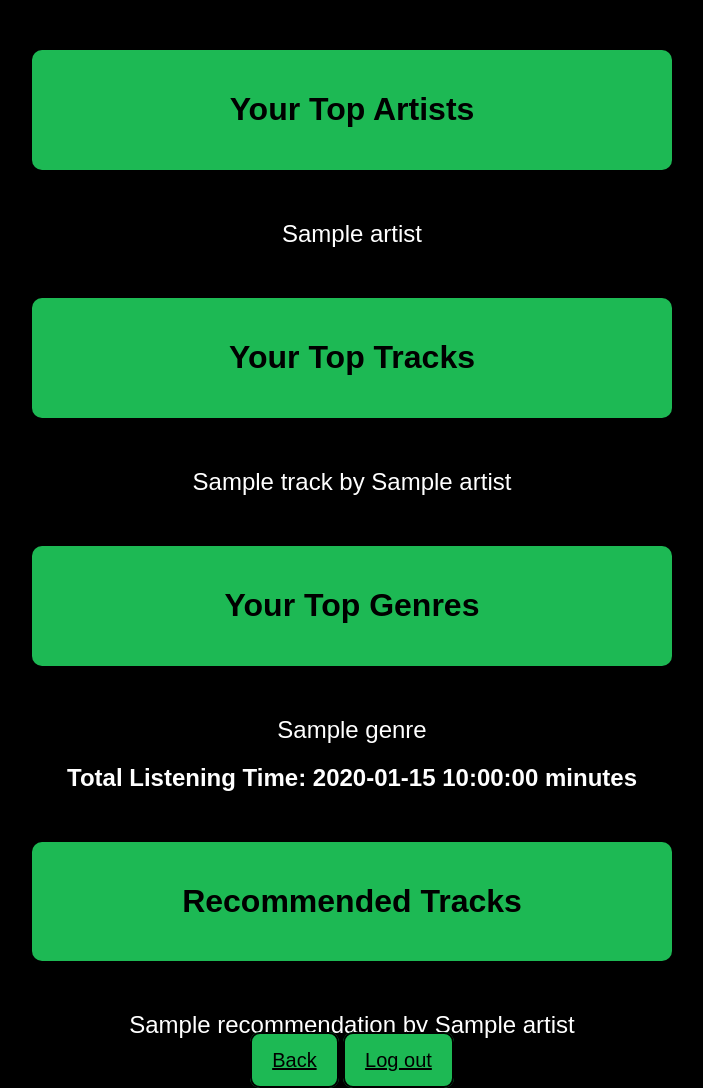
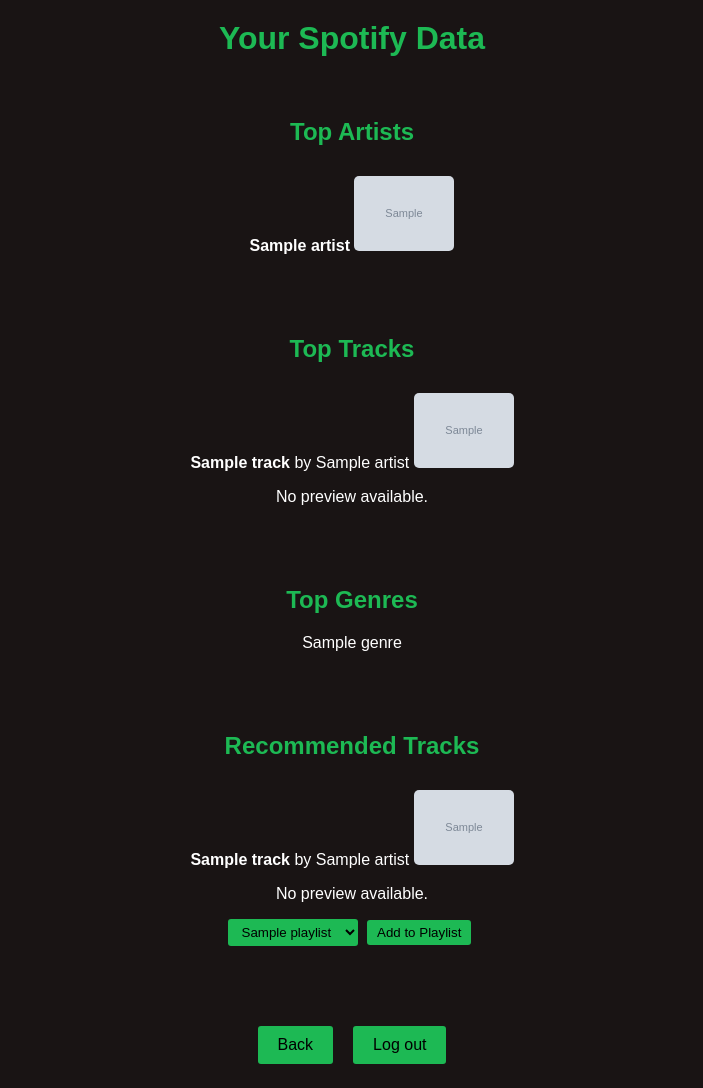
Before and after one commit to cyrilyoussef/362Project, a Flask app: template templates/callback.html in a window 1280 px wide. Shown: the whole page, without its empty margins (288-991 px from the left). After the commit the page ends 1064 px from the top, so only its background shows below. Run offline with Flask 3, Linux system fonts and the light colour scheme; the template is opened without the code that fills it: most values are stand-ins (such as "Sample title", 1, 10 or a date in 2020); grey boxes marked "Sample" are stand-in pictures.

Commit message:
Add files via upload

```diff
--- a/app.py
+++ b/app.py
@@ -19,7 +19,7 @@ REDIRECT_URI = "http://localhost:8888/callback"
 SPOTIFY_AUTH_URL = "https://accounts.spotify.com/authorize"
 SPOTIFY_TOKEN_URL = "https://accounts.spotify.com/api/token"
 SPOTIFY_API_URL = "https://api.spotify.com/v1"
-SCOPE = "user-top-read user-read-private"
+SCOPE = "user-top-read user-read-private playlist-modify-public playlist-modify-private"
 
 def get_auth_url():
     params = {
@@ -70,6 +70,24 @@ def callback():
 def choose_time_range():
     return render_template('choose_time_range.html')
 
+@app.route('/add-to-playlist', methods=["POST"])
+def add_to_playlist():
+    if 'access_token' not in session:
+        return redirect(url_for('login'))
+
+    headers = {"Authorization": f"Bearer {session['access_token']}"}
+    track_uri = request.form.get('track_uri')
+    playlist_id = request.form.get('playlist_id')
+
+    # Add the track to the selected playlist
+    add_url = f"{SPOTIFY_API_URL}/playlists/{playlist_id}/tracks"
+    response = requests.post(add_url, headers=headers, json={"uris": [track_uri]})
+
+    if response.status_code == 201:
+        return "Track added successfully!"
+    else:
+        return f"Failed to add track: {response.status_code}", response.status_code
+
 @app.route('/top-items', methods=["POST"])
 def top_items():
     if 'access_token' not in session:
@@ -93,9 +111,6 @@ def top_items():
     response_tracks = requests.get(f"{SPOTIFY_API_URL}/me/top/tracks", headers=headers, params=params)
     top_tracks = response_tracks.json().get('items', [])
 
-    # Calculate Listening Time
-    total_listening_time = sum([track['duration_ms'] for track in top_tracks]) // 60000  # Convert ms to minutes
-
     # Get Recommendations based on top tracks and artists
     seed_artists = ','.join([artist['id'] for artist in top_artists[:2]])  # Use 2 top artists
     seed_tracks = ','.join([track['id'] for track in top_tracks[:2]])  # Use 2 top tracks
@@ -104,15 +119,19 @@ def top_items():
                                    params={"seed_artists": seed_artists, "seed_tracks": seed_tracks, "limit": 5})
     recommended_tracks = recommendations.json().get('tracks', [])
 
-    # Get top 3 genres
+    # Get user's playlists
+    response_playlists = requests.get(f"{SPOTIFY_API_URL}/me/playlists", headers=headers)
+    playlists = response_playlists.json().get('items', [])
+
+    # Get top 5 genres
     top_genres = [genre for genre, count in Counter(genres).most_common(5)]
 
     return render_template('callback.html',
                            artists=top_artists,
                            tracks=top_tracks,
                            genres=top_genres,
-                           listening_time=total_listening_time,
-                           recommendations=recommended_tracks)
+                           recommendations=recommended_tracks,
+                           playlists=playlists)
 
 @app.route('/logout')
 def logout():
--- a/static/styles.css
+++ b/static/styles.css
@@ -139,13 +139,6 @@ h3 {
     margin: 10px 0;
 }
 
-/* Listening Time styling */
-.listening-time {
-    margin-top: 20px;
-    font-size: 22px;
-    color: #1db954; /* Spotify green */
-}
-
 /* Buttons styling */
 .buttons {
     display: flex;
@@ -159,11 +152,20 @@ h3 {
     color: #000000; /* Black text */
     border: 2px solid #000000;
     padding: 15px 20px;
-    margin-top: 20px;
-    font-size: 20px; /* Larger button text */
+    margin-top: 50px; /* Increase margin to push buttons further down */
+    font-size: 30px; /* Larger button text */
     border-radius: 10px;
     cursor: pointer;
+    display: block; /* Makes sure the buttons stay on separate lines */
+    text-align: center;
 }
+
+.logout-container {
+    display: flex;
+    justify-content: center;
+    margin-top: 100px; /* Adjust to control vertical positioning */
+}
+
 
 .log-out-btn:hover, .back-btn:hover {
     background-color: #17a848; /* Lighter green on hover */
--- a/templates/callback.html
+++ b/templates/callback.html
@@ -3,79 +3,165 @@
 <head>
     <meta charset="UTF-8">
     <meta name="viewport" content="width=device-width, initial-scale=1.0">
-    <title>Your Spotify Data</title>
-    <link rel="stylesheet" href="{{ url_for('static', filename='styles.css') }}">
+    <title>Spotify Top Items</title>
+    <style>
+        body {
+            font-family: Arial, sans-serif;
+            margin: 0;
+            padding: 0;
+            background-color: #191414;
+            color: white;
+            display: flex;
+            flex-direction: column;
+            align-items: center;
+        }
+        h1 {
+            color: #1DB954;
+            text-align: center;
+            margin-top: 20px;
+        }
+        .section {
+            width: 80%;
+            text-align: center;
+            margin: 20px 0;
+        }
+        .section h2 {
+            color: #1DB954;
+        }
+        ul {
+            list-style-type: none;
+            padding: 0;
+        }
+        li {
+            margin-bottom: 20px;
+        }
+        img {
+            margin-top: 10px;
+            border-radius: 5px;
+        }
+        audio {
+            display: block;
+            margin: 10px auto;
+        }
+        form {
+            margin-top: 10px;
+        }
+        select, button {
+            padding: 5px 10px;
+            margin-right: 5px;
+            background-color: #1DB954;
+            color: black;
+            border: none;
+            border-radius: 3px;
+            cursor: pointer;
+        }
+        select {
+            color: black;
+        }
+        button:hover {
+            background-color: #14833b;
+        }
+        .footer-buttons {
+            margin-top: 40px;
+            display: flex;
+            justify-content: center;
+            gap: 20px;
+        }
+        .footer-buttons a {
+            padding: 10px 20px;
+            background-color: #1DB954;
+            color: black;
+            text-decoration: none;
+            border-radius: 3px;
+            font-size: 16px;
+        }
+        .footer-buttons a:hover {
+            background-color: #14833b;
+        }
+    </style>
 </head>
 <body>
-    <div class="container">
-        <!-- Top Artists Section -->
-        <h1>Your Top Artists</h1>
-    </div>
-        <div class="boxed-section">
+    <h1>Your Spotify Data</h1>
+
+    <div class="section">
+        <h2>Top Artists</h2>
         <ul>
-                {% if artists %}
             {% for artist in artists %}
-                        <li>{{ artist['name'] }}</li>
+            <li>
+                <strong>{{ artist.name }}</strong>
+                {% if artist.images and artist.images[0].url %}
+                <img src="{{ artist.images[0].url }}" alt="{{ artist.name }}" style="max-width: 100px;">
+                {% endif %}
+            </li>
             {% endfor %}
-                {% else %}
-                    <li>No top artists found.</li>
-                {% endif %}
         </ul>
     </div>
-    <div class="container">
-        <!-- Top Tracks Section -->
-        <h1>Your Top Tracks</h1>
-    </div>
-    <div class="boxed-section">
-        <!-- Tracks List Section -->
-        <div class="tracks-section">
+
+    <div class="section">
+        <h2>Top Tracks</h2>
         <ul>
-                {% if tracks %}
             {% for track in tracks %}
-                        <li>{{ track['name'] }} by {{ track['artists'][0]['name'] }}</li>
+            <li>
+                <strong>{{ track.name }}</strong> by {{ track.artists[0].name }}
+                {% if track.album.images and track.album.images[0].url %}
+                <img src="{{ track.album.images[0].url }}" alt="{{ track.name }}" style="max-width: 100px;">
+                {% endif %}
+                {% if track.preview_url %}
+                <audio controls>
+                    <source src="{{ track.preview_url }}" type="audio/mpeg">
+                    Your browser does not support the audio element.
+                </audio>
+                {% else %}
+                <p>No preview available.</p>
+                {% endif %}
+            </li>
             {% endfor %}
-                {% else %}
-                    <li>No top tracks found.</li>
-                {% endif %}
         </ul>
     </div>
-    <div class="container">
-        <!-- Top Genres Section -->
-        <h1>Your Top Genres</h1>
-    </div>
-        <div class="boxed-section">
+
+    <div class="section">
+        <h2>Top Genres</h2>
         <ul>
-                {% if genres %}
             {% for genre in genres %}
             <li>{{ genre }}</li>
             {% endfor %}
-                {% else %}
-                    <li>No top genres found.</li>
-                {% endif %}
         </ul>
     </div>
-        <!-- Listening Time -->
 
-        <h2>Total Listening Time: {{ listening_time }} minutes</h2>
-        <div class="container">
-        <!-- Recommended Tracks Section -->
-        <h1>Recommended Tracks</h1>
+    <div class="section">
+        <h2>Recommended Tracks</h2>
+        <ul>
+            {% for track in recommendations %}
+            <li>
+                <strong>{{ track.name }}</strong> by {{ track.artists[0].name }}
+                {% if track.album.images and track.album.images[0].url %}
+                <img src="{{ track.album.images[0].url }}" alt="{{ track.name }}" style="max-width: 100px;">
+                {% endif %}
+                {% if track.preview_url %}
+                <audio controls>
+                    <source src="{{ track.preview_url }}" type="audio/mpeg">
+                    Your browser does not support the audio element.
+                </audio>
+                {% else %}
+                <p>No preview available.</p>
+                {% endif %}
+                <form action="{{ url_for('add_to_playlist') }}" method="POST">
+                    <input type="hidden" name="track_uri" value="{{ track.uri }}">
+                    <select name="playlist_id">
+                        {% for playlist in playlists %}
+                        <option value="{{ playlist.id }}">{{ playlist.name }}</option>
+                        {% endfor %}
+                    </select>
+                    <button type="submit">Add to Playlist</button>
+                </form>
+            </li>
+            {% endfor %}
+        </ul>
     </div>
-        <ul>
-            {% if recommendations %}
-                {% for recommendation in recommendations %}
-                    <li>{{ recommendation['name'] }} by {{ recommendation['artists'][0]['name'] }}</li>
-                {% endfor %}
-            {% else %}
-                <li>No recommendations found.</li>
-            {% endif %}
-        </ul>
 
-        <!-- Back button to return to time period selection -->
-        <a href="{{ url_for('choose_time_range') }}" class="btn back-btn">Back</a>
-
-        <!-- Logout button -->
-        <a href="{{ url_for('logout') }}" class="btn log-out-btn">Log out</a>
+    <div class="footer-buttons">
+        <a href="{{ url_for('choose_time_range') }}">Back</a>
+        <a href="{{ url_for('logout') }}">Log out</a>
     </div>
 </body>
 </html>
```
Also changed, not shown: templates/choose_time_range.html (+66 -3 lines). Lines whose indentation alone changed are shown as unchanged.
